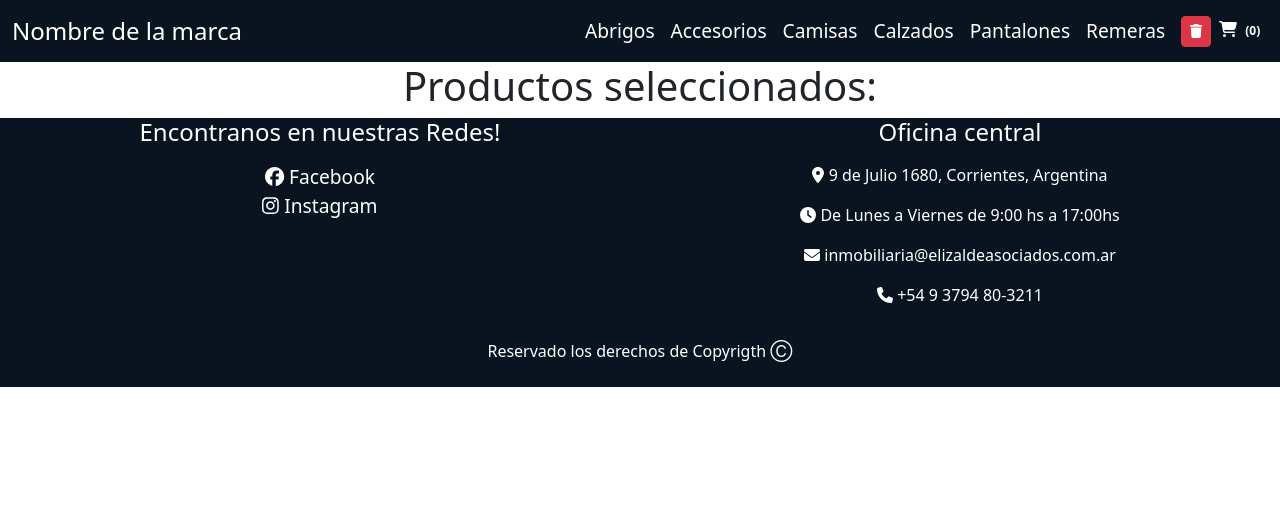
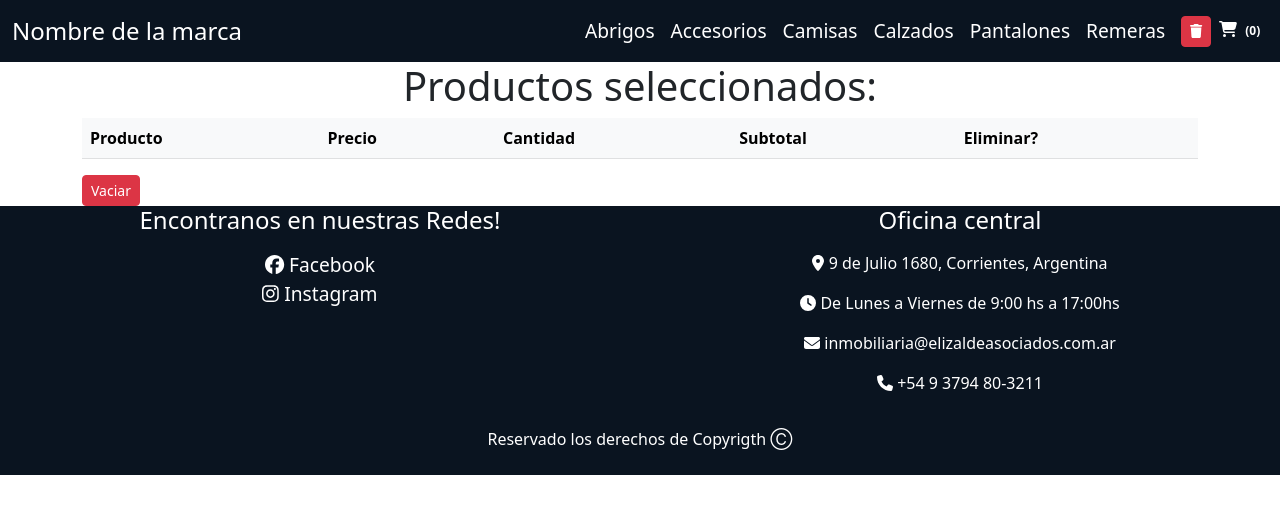
Before and after one commit to AgustinPaparo/Ecommerce-Paparo, a React (Create React App) app: page /cart in a window 1280 px wide. Shown: the top 514 px of the page. Built offline with nearby package versions, Linux system fonts and the light colour scheme.

Commit message:
Cart View

```diff
--- a/src/components/Cart/Cart.jsx
+++ b/src/components/Cart/Cart.jsx
@@ -1,17 +1,23 @@
 import React from "react";
+import { useContext } from "react";
+import { CartContext } from "../Context/Context";
 import Footer from "../Footer";
 import NavBar from "../Navbar/NavBar";
+import CartSelectionContainer from "./CartSelectionContainer";
 
 const Cart = () => {
-    return (
-    <>
-    <NavBar/>
-    <div className="container-fluid text-center" >
-        <h1>Productos seleccionados:</h1>
-    </div>
-    <Footer/>
-    </>
-    )
-}
+	const carro = useContext(CartContext);
+
+	return (
+		<>
+			<NavBar />
+			<div className="container-fluid">
+				<h1 className="text-center">Productos seleccionados:</h1>
+				<CartSelectionContainer items={carro.cart} clear={carro.clear} />
+			</div>
+			<Footer />
+		</>
+	);
+};
 
 export default Cart;
--- /dev/null
+++ b/src/components/Cart/CartSelection.jsx
@@ -0,0 +1,27 @@
+import React from "react";
+import { FontAwesomeIcon } from "@fortawesome/react-fontawesome";
+import { faTrash } from "@fortawesome/free-solid-svg-icons";
+
+const CartSelection = ({
+	nombre,
+	imagen,
+	descripcion,
+	precio,
+	stock,
+	id,
+	counter,
+}) => {
+	const subtotal = () => {
+		let multiplicacion = { precio } * { counter };
+		return multiplicacion;
+	};
+	return (
+		<tr>
+			<td>{nombre}</td>
+			<td>${precio}</td>
+			<td>{counter}</td>
+			<td>${subtotal()}</td>
+		</tr>
+	);
+};
+export default CartSelection;
--- /dev/null
+++ b/src/components/Cart/CartSelectionContainer.jsx
@@ -0,0 +1,38 @@
+import React from "react";
+import CartSelection from "./CartSelection";
+
+const CartSelectionContainer = ({ items, clear }) => {
+	return (
+		<div className="container">
+			<table className="table table-striped table-light">
+				<thead>
+					<tr>
+						<th scope="col">Producto</th>
+						<th scope="col">Precio</th>
+						<th scope="col">Cantidad</th>
+						<th scope="col">Subtotal</th>
+						<th scope="col">Eliminar?</th>
+					</tr>
+				</thead>
+				{items.map((item) => (
+					<tbody key={item.id}>
+						<CartSelection
+							counter={item.counter}
+							id={item.id}
+							nombre={item.nombre}
+							imagen={item.imagen}
+							precio={item.precio}
+							descripcion={item.descripcion}
+							stock={item.stock}
+						/>
+					</tbody>
+				))}
+			</table>
+
+			<button className="btn btn-danger btn-sm" onClick={clear}>
+				Vaciar
+			</button>
+		</div>
+	);
+};
+export default CartSelectionContainer;
--- a/src/components/Checkout/Checkout.jsx
+++ b/src/components/Checkout/Checkout.jsx
@@ -9,7 +9,7 @@ const Checkout = () => {
 			<h1 className="text-center p-5">Checkout</h1>
 			<Footer />
 		</div>
-    )
-}
+	);
+};
 
 export default Checkout;
--- a/src/components/Context/Context.jsx
+++ b/src/components/Context/Context.jsx
@@ -2,36 +2,53 @@ import React, { useState, createContext } from "react";
 
 export const CartContext = createContext();
 
-const Provider = ({children}) => {
+const Provider = ({ children }) => {
 	const [cart, setCart] = useState([]);
 
-    const addItem = (item, cantidad) => {
-        if (isInCart(item.id)) {
-            let producto = cart.find(x => x.id === item.id);
-            cart[cart.indexOf(producto)].cantidad += cantidad;
-            setCart([...cart]);
+	const addItem = (item, counter) => {
+		const producto = { ...item, counter };
+		if (isInCart(producto.id)) {
+			sumarCantidad(producto);
 		} else {
-            setCart([...cart, {...item, cantidad:cantidad}]);
+			setCart([...cart, producto]);
 		}
+	};
+
+	console.log(cart);
+	const sumarCantidad = (producto) => {
+		const cartUpdate = cart.map((productoDelCarrito) => {
+			if (producto.id === productoDelCarrito.id) {
+				const productUpdated = {
+					...productoDelCarrito,
+					counter: producto.counter, //piso el counter para no pasarme el stock
+				};
+				return productUpdated;
+			} else {
+				return productoDelCarrito;
 			}
+		});
+		setCart(cartUpdate);
+	};
 
 	const clear = () => {
 		setCart([]);
-    }
+	};
 
 	const isInCart = (id) => {
-        return cart.some(item => item.id === id);
-    }
+		return cart.some((item) => item.id === id);
+	};
 
 	const cartTotal = () => {
-        return cart.reduce((total, item) => total+=item.cantidad, 0);
-    }
+		return cart.reduce((total, item) => (total += item.counter), 0);
+	};
 
 	return (
-        <CartContext.Provider value={{cart, addItem, clear, cartTotal}}>
+		<CartContext.Provider
+			value={{ cart, addItem, clear, cartTotal }}
+		>
 			{children}
 		</CartContext.Provider>
-    )
-}
+	);
+};
 
 export default Provider;
--- a/src/components/Footer.jsx
+++ b/src/components/Footer.jsx
@@ -12,7 +12,6 @@ const Footer = () => {
 	return (
 		<div className="container-fluid fondo-logo text-white pb-2">
 			<div className="row">
-
 				<div className="col-6 text-center">
 					<h4 className="mb-3">Encontranos en nuestras Redes!</h4>
 					<a href="https://www.facebook.com/elizaldenegociosinmobiliarios">
```
Also changed, not shown: src/App.js (+13 -6 lines). Lines whose indentation alone changed are shown as unchanged.
